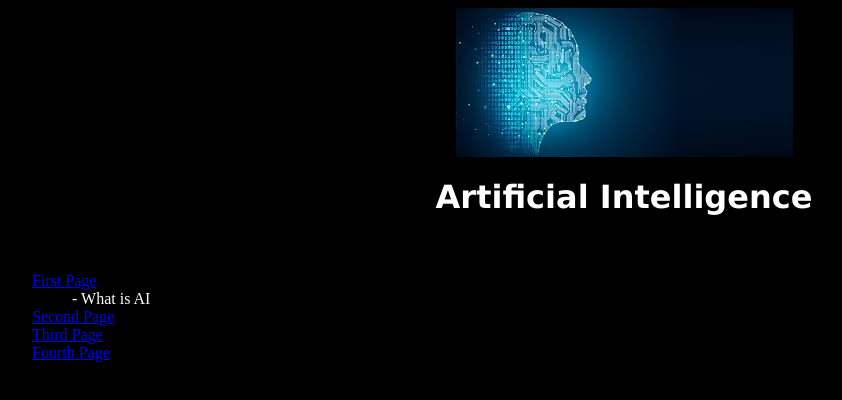
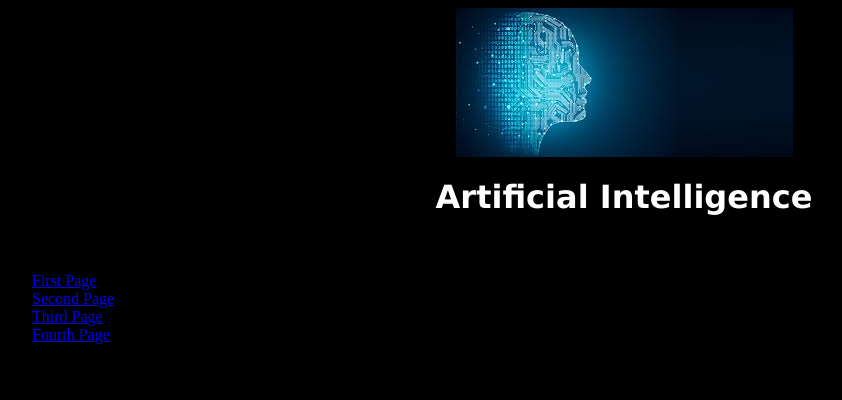
Before and after one commit to Peter-Sameh/ece001, a plain HTML site: page index.html in a window 1280 px wide. Shown: the whole page, without its empty margins (16-858 px from the left). Drawn offline with Linux system fonts and the light colour scheme.

Commit message:
Update index.html

```diff
--- a/index.html
+++ b/index.html
@@ -7,7 +7,6 @@
 <p>My first paragraph.</p>
 <ul>
 	<li><a href = "P1.html">First Page </a> </li>
-  <dd style = "color :White;">- What is AI</dd>
 	<li><a href = "P2.html">Second Page </a> </li>
 	<li><a href = "P3.html">Third Page </a> </li>
 	<li><a href = "P4.html">Fourth Page </a> </li>
```
